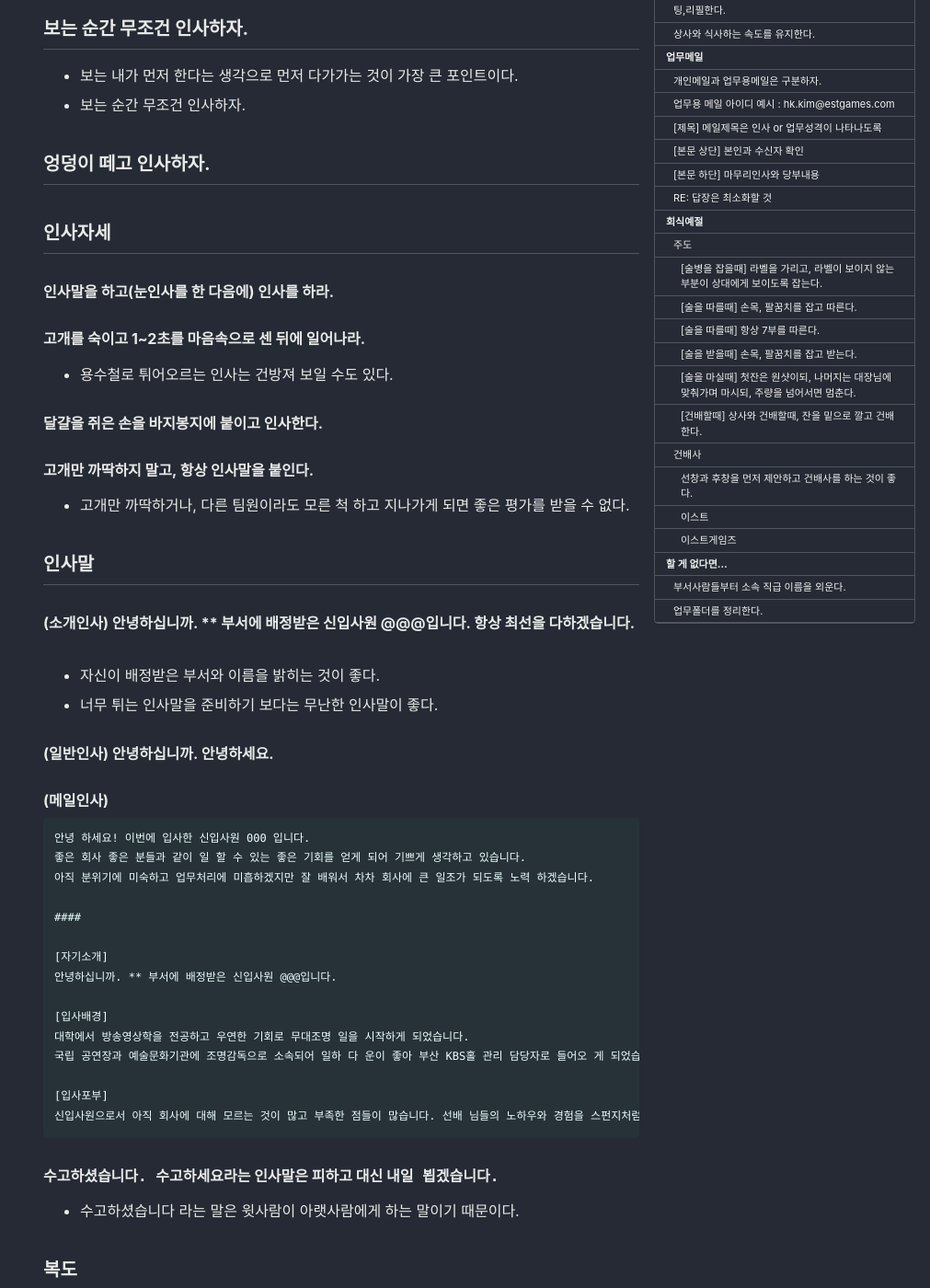
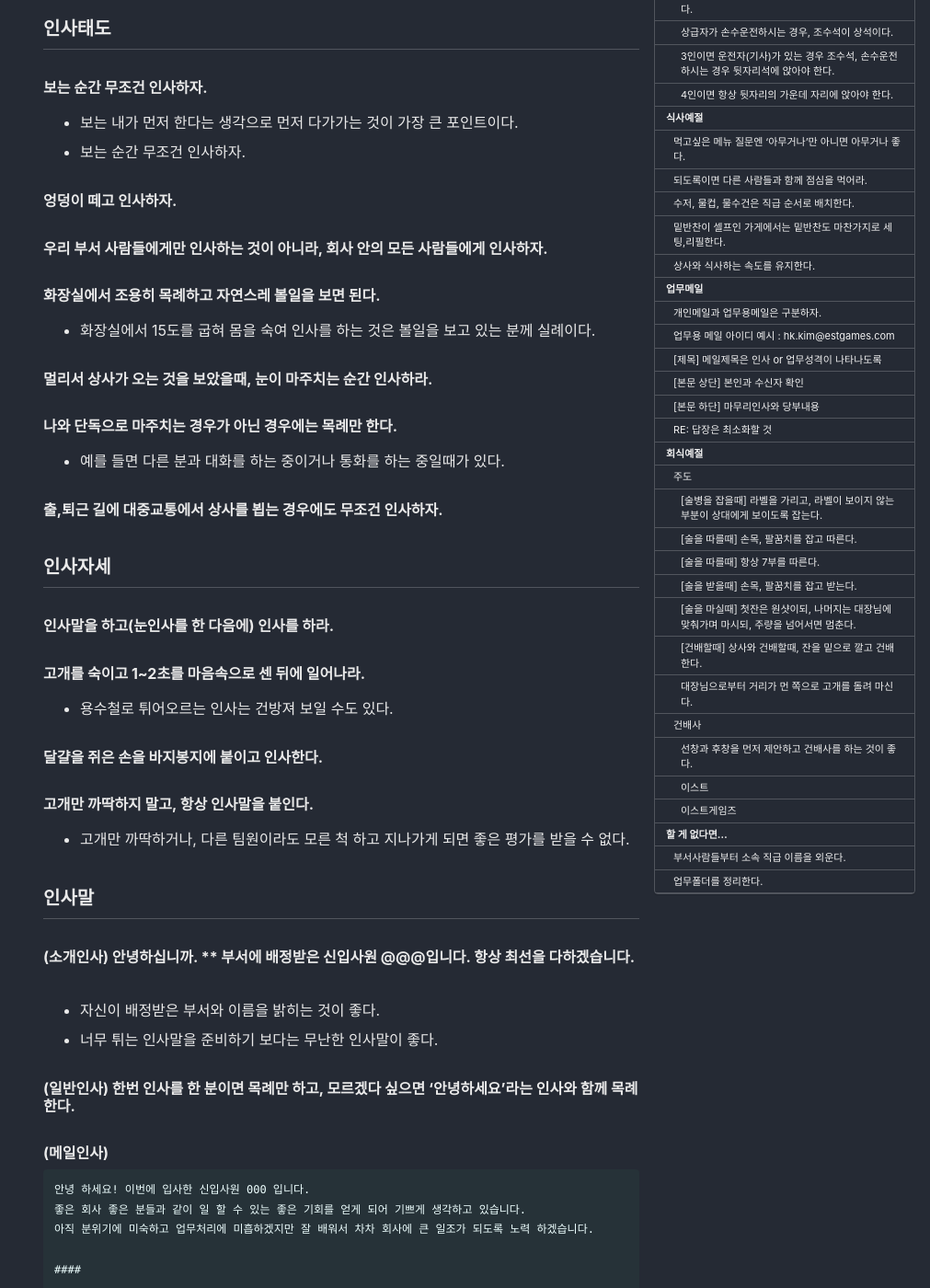
Before and after one commit to surmounter/Blog, a Jekyll site: the page built from _posts/2019-10-24-신입사원을위한글.md, in a window 1280 px wide and 1400 px high, scrolled down 2727 px. Shown: the whole window at 92% size, without its empty margins (269-1280 px from the left). Built offline with Jekyll 4.4.1, drawn with Linux system fonts in a browser that asks for light colours; cached includes are drawn as plain includes; nearby versions of some CDN libraries; some of the changed text lies outside the part shown.

Commit message:
Update 2019-10-24-신입사원을위한글.md

```diff
--- a/_posts/2019-10-24-신입사원을위한글.md
+++ b/_posts/2019-10-24-신입사원을위한글.md
@@ -89,12 +89,31 @@ author_profile: false
 
 # 인사
 
-## 보는 순간 무조건 인사하자.
+## 인사태도
+
+### 보는 순간 무조건 인사하자.
 
 * 보는 내가 먼저 한다는 생각으로 먼저 다가가는 것이 가장 큰 포인트이다.
 * 보는 순간 무조건 인사하자.
 
-## 엉덩이 떼고 인사하자.
+### 엉덩이 떼고 인사하자.
+
+### 우리 부서 사람들에게만 인사하는 것이 아니라, 회사 안의 모든 사람들에게 인사하자.
+
+
+### 화장실에서 조용히 목례하고 자연스레 볼일을 보면 된다.
+
+* 화장실에서 15도를 굽혀 몸을 숙여 인사를 하는 것은 볼일을 보고 있는 분께 실례이다.
+
+### 멀리서 상사가 오는 것을 보았을때, 눈이 마주치는 순간 인사하라.
+
+
+### 나와 단독으로 마주치는 경우가 아닌 경우에는 목례만 한다.
+
+* 예를 들면 다른 분과 대화를 하는 중이거나 통화를 하는 중일때가 있다.
+
+### 출,퇴근 길에 대중교통에서 상사를 뵙는 경우에도 무조건 인사하자.
+
 
 ## 인사자세
 
@@ -117,7 +136,7 @@ author_profile: false
 * 자신이 배정받은 부서와 이름을 밝히는 것이 좋다.
 * 너무 튀는 인사말을 준비하기 보다는 무난한 인사말이 좋다.
 
-### (일반인사) 안녕하십니까. 안녕하세요.
+### (일반인사) 한번 인사를 한 분이면 목례만 하고, 모르겠다 싶으면 '안녕하세요'라는 인사와 함께 목례한다.
 
 ### (메일인사)
 
@@ -431,6 +450,10 @@ author_profile: false
 
 ### \[건배할때] 상사와 건배할때, 잔을 밑으로 깔고 건배한다.
 
+### 대장님으로부터 거리가 먼 쪽으로 고개를 돌려 마신다.
+
+
+
 ## 건배사
 
 ### 선창과 후창을 먼저 제안하고 건배사를 하는 것이 좋다.
```
